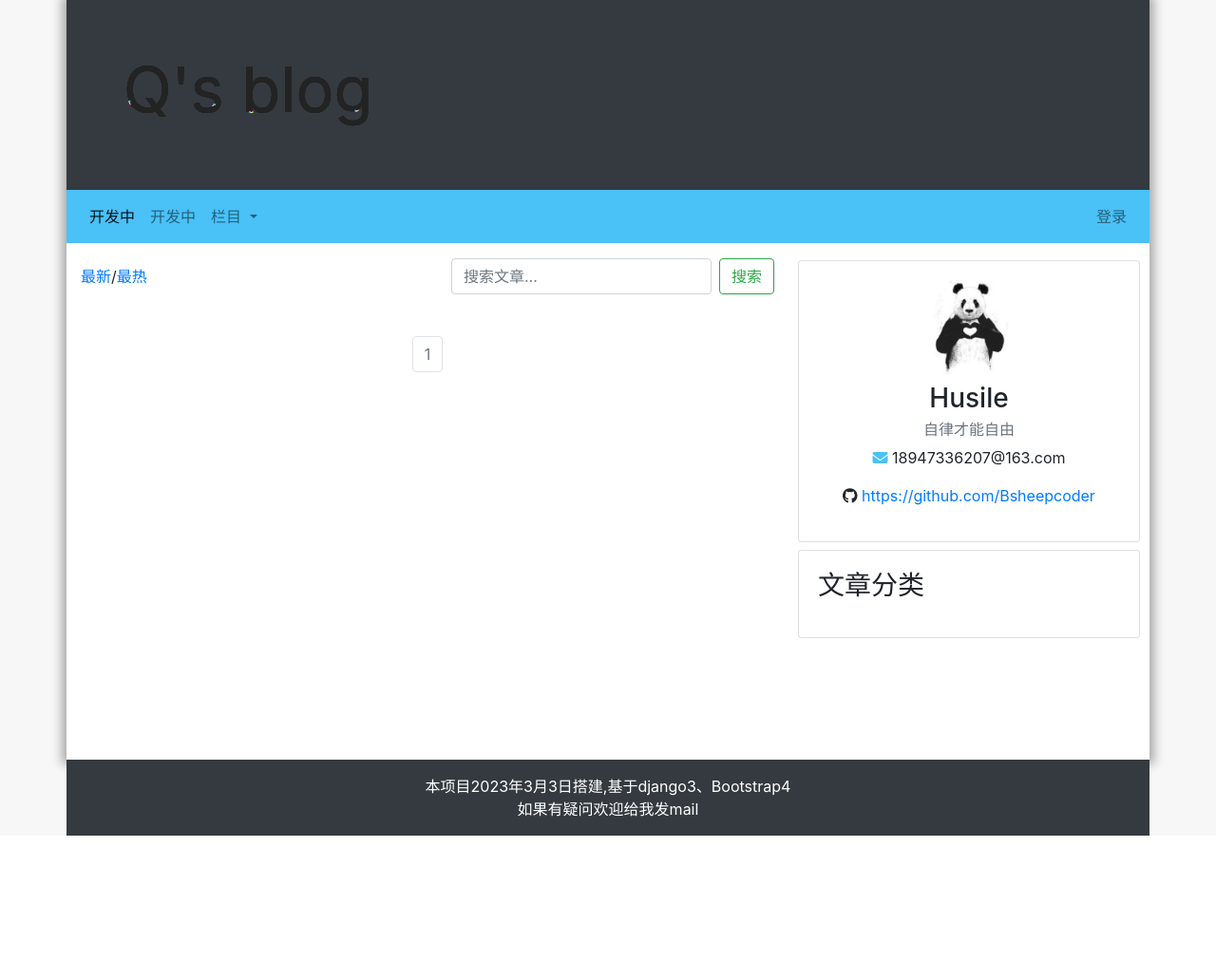
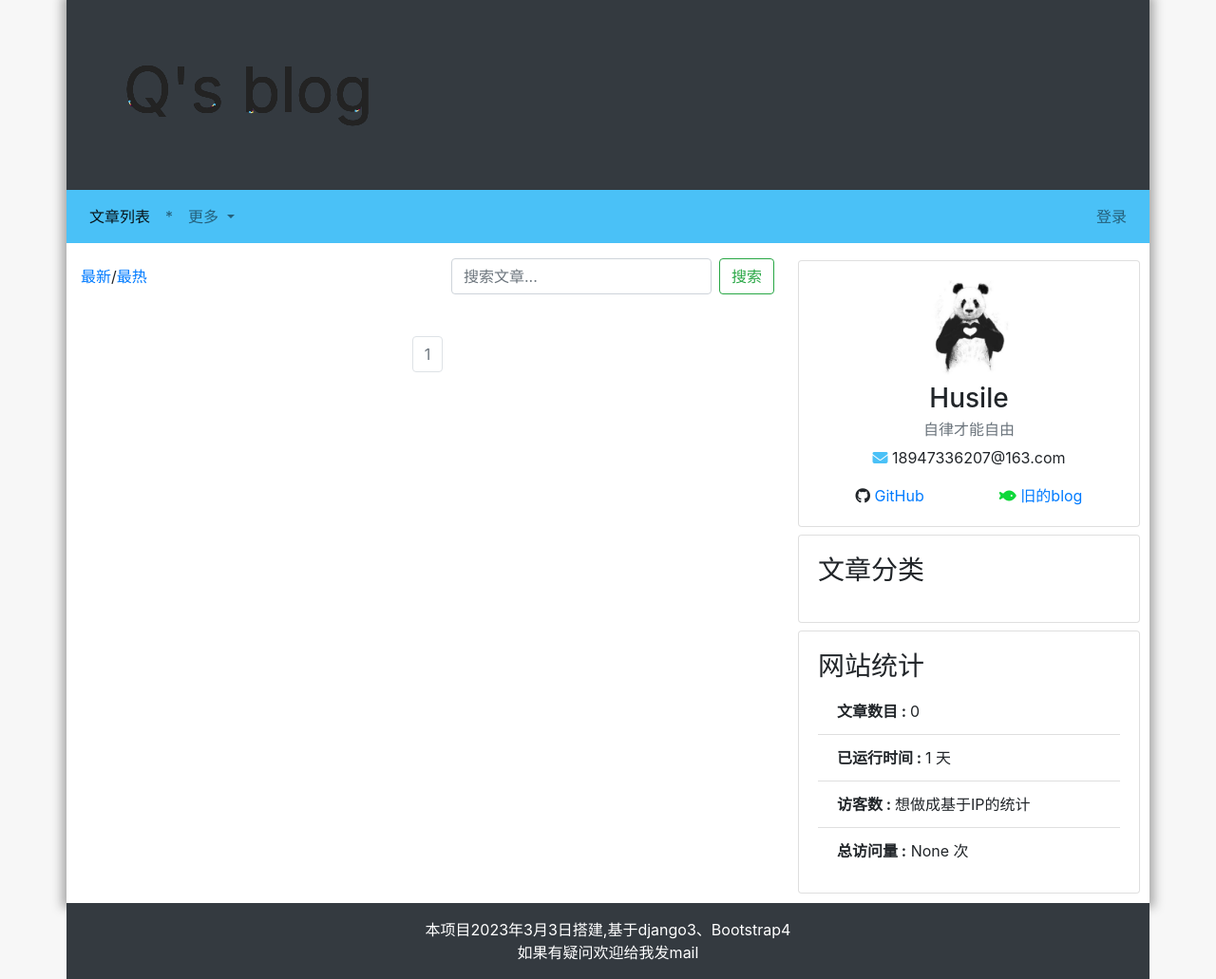
Before and after one commit to Bsheepcoder/Myblog-django, a Django app: page / in a window 1280 px wide. Shown: the whole page at 95% size. Before the commit the page ends 880 px from the top, so only its background shows below. Run offline with Django 3.2, Linux system fonts and the light colour scheme; data that the repository does not hold is empty; some libraries are stand-ins or nearby versions.

Commit message:
网站统计添加

```diff
--- a/article/context_processors.py
+++ b/article/context_processors.py
@@ -5,17 +5,41 @@
 """
 from .models import ArticleColumn
 from .models import ArticlePost
+import time
+from django.conf import settings
+from django.db.models import Sum
 
-
-def navigation_bar(request):
+def columns_tag(request):
     columns = ArticleColumn.objects.all()
     column_number = []
     for item in columns:
         number = ArticlePost.objects.filter(column=item.id).count()
         column_number.append(number)
-
     columns = zip(columns, column_number)
     contexts = {
         "columnsToAll": columns,
     }
     return contexts
+
+
+def article_count(request):
+    # 文章总数统计
+    num = ArticlePost.objects.all().count()
+    # 文章总浏览量统计
+    article_view = ArticlePost.objects.all().aggregate(Sum('total_views'))
+    contexts = {
+        "article_number": num,
+        "article_views": article_view['total_views__sum'],
+    }
+    return contexts
+
+
+def runtime_now(request):
+    nowTime = time.time()
+    beginTime = int(time.mktime(time.strptime(settings.BEGIN_TIME, "%Y-%m-%d")))
+    runTime = nowTime - beginTime
+    days = int(runTime / (60 * 60 * 24))
+    contexts = {
+        "runtime_days": days,
+    }
+    return contexts
--- a/templates/article/detail.html
+++ b/templates/article/detail.html
@@ -130,8 +130,6 @@
                 item.classList.add('')
             })
         }
-
-
         //防范csrf攻击的删除
         function confirm_safe_delete() {
             layer.open({
--- a/templates/article/list.html
+++ b/templates/article/list.html
@@ -12,8 +12,6 @@
         h4 > a {
             color: black;
         }
-
-
 
         a:hover {
             color: #0496fd;
--- a/templates/header.html
+++ b/templates/header.html
@@ -27,14 +27,14 @@
     <div class="collapse navbar-collapse" id="navbarSupportedContent">
         <ul class="navbar-nav mr-auto">
             <li class="nav-item active">
-                <a class="nav-link" href="#">开发中 <span class="sr-only">(current)</span></a>
+                <a class="nav-link" href="{% url 'article:article_list' %}">文章列表<span class="sr-only">(current)</span></a>
             </li>
             <li class="nav-item">
-                <a class="nav-link" href="#">开发中</a>
+                <a class="nav-link" href="#">*</a>
             </li>
             <li class="nav-item dropdown">
                 <a class="nav-link dropdown-toggle" href="#" role="button" data-toggle="dropdown" aria-expanded="false">
-                    栏目
+                    更多
                 </a>
                 <div class="dropdown-menu">
                     <a class="dropdown-item" href="#">建设中</a>
--- a/templates/other_bottom.html
+++ b/templates/other_bottom.html
@@ -11,4 +11,18 @@
             {% endfor %}
         </ul>
     </div>
+
 </div>
+
+<div class="card mt-2" style="">
+    <div class="card-body">
+        <h3 class="card-title">网站统计</h3>
+        <h6 class="card-subtitle mb-2 text-muted"></h6>
+        <ul class="list-group list-group-flush" style="font-size: medium">
+            <li class="list-group-item"><strong>文章数目 : </strong>{{ article_number }}</li>
+            <li class="list-group-item"><strong>已运行时间 : </strong>{{ runtime_days }} 天</li>
+            <li class="list-group-item"><strong>访客数 : </strong>想做成基于IP的统计</li>
+            <li class="list-group-item"><strong>总访问量 :</strong> {{ article_views }} 次</li>
+        </ul>
+    </div>
+</div>
--- a/templates/other_top.html
+++ b/templates/other_top.html
@@ -10,6 +10,13 @@
         <h6 class="card-subtitle mb-2 text-muted" style="text-align: center">自律才能自由</h6>
         <p class="" style="text-align: center"><i class="fa-solid fa-envelope" style="color: #4ac1f7"></i> 18947336207@163.com</p>
 
-        <p class="" style="text-align: center"><i class="fa-brands fa-github"></i><a href="https://github.com/Bsheepcoder"> https://github.com/Bsheepcoder</a> </p>
+        <div style="display: flex;align-items: center;justify-content: space-around;">
+            <div><i class="fa-brands fa-github"></i><a href="https://github.com/Bsheepcoder">
+                GitHub</a>
+            </div>
+            <div><i class="fa-solid fa-fish" style="color: #0ed839"></i><a href="https://bsheepcoder.github.io/">
+                旧的blog</a>
+            </div>
+        </div>
     </div>
 </div>
```
Also changed, not shown: blog_04/settings.py (+5 -2 lines), static/img/header.png (deleted).
